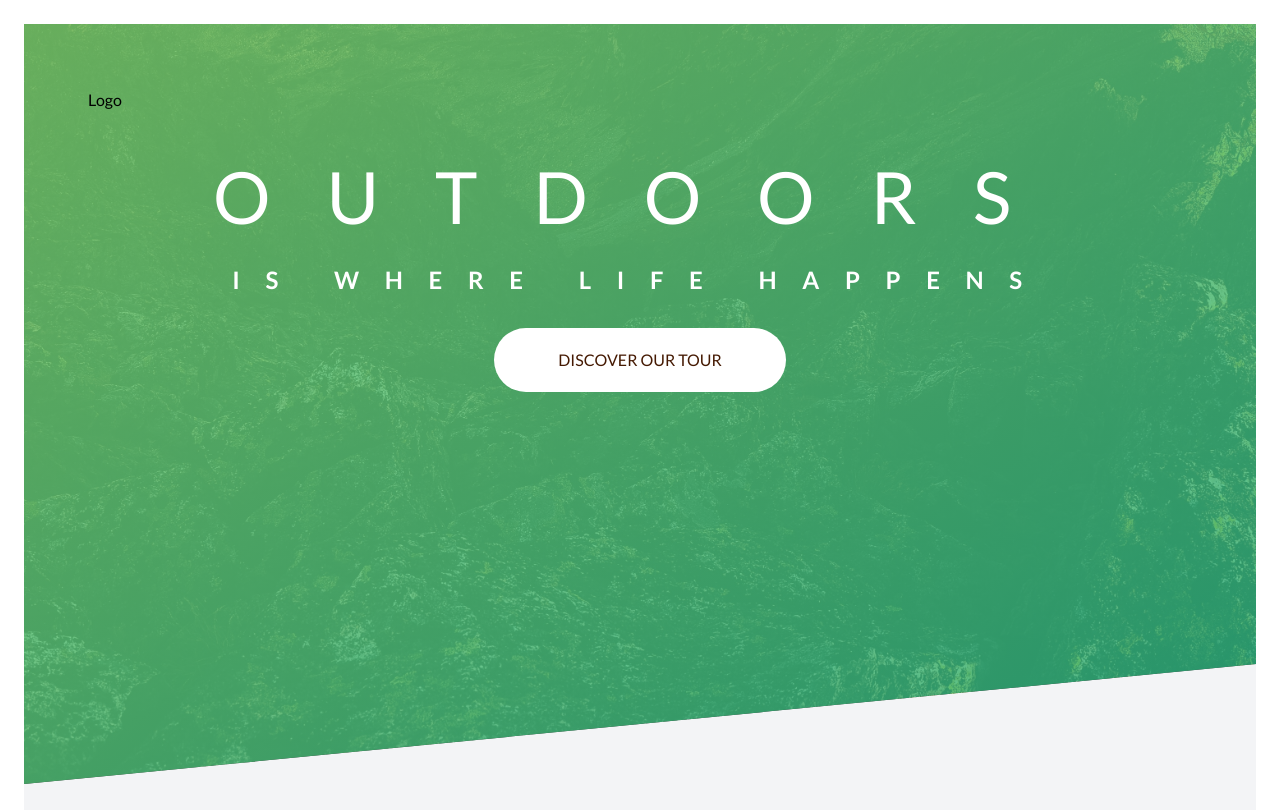
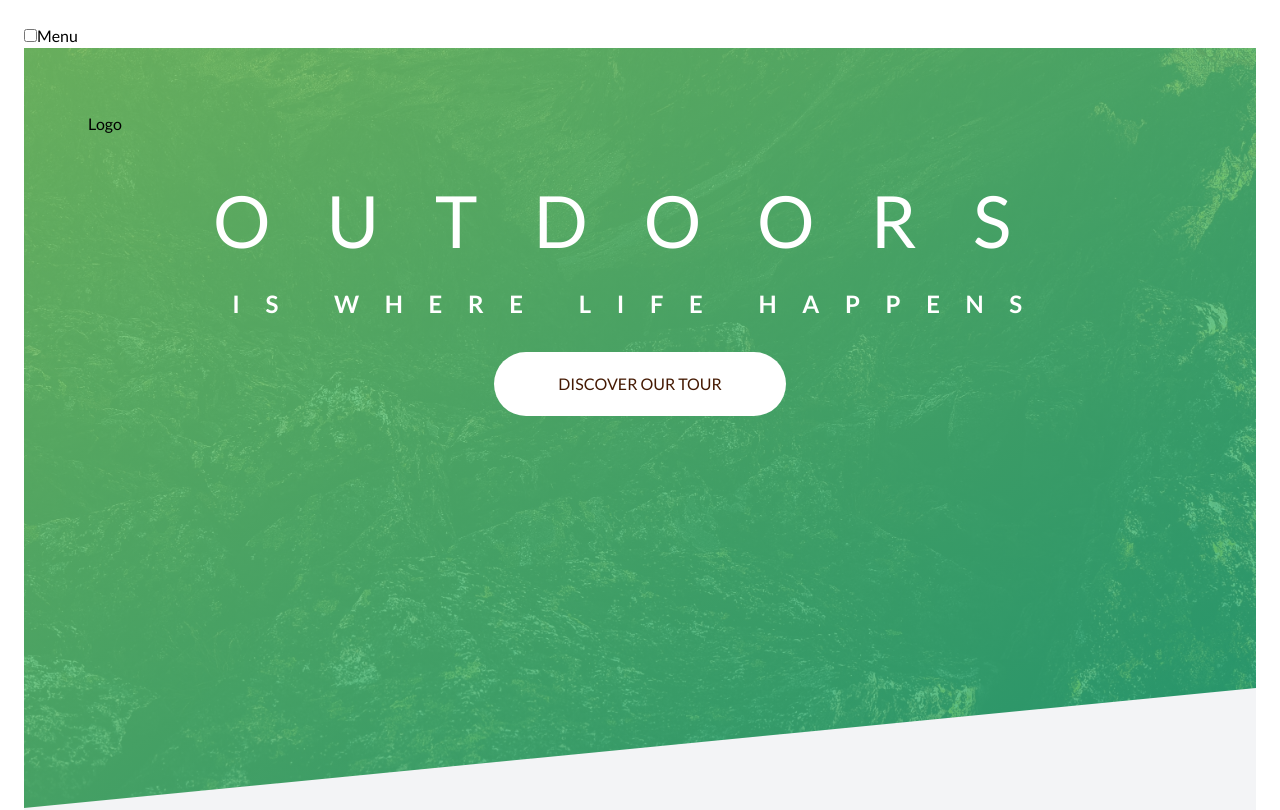
Before and after one commit to OmBharti999/pro, a Next.js app: page / in a window 1280 px wide. Shown: the top 810 px of the page. Built offline with nearby package versions, Linux system fonts and the light colour scheme.

Commit message:
add navbar to center

```diff
--- a/app/_component/navigation/Navigation.tsx
+++ b/app/_component/navigation/Navigation.tsx
@@ -1,7 +1,21 @@
-import "./index.css"
+import "./index.css";
 
 export const Navigation = () => {
   return (
-    <div>Navigation</div>
-  )
-}
+    <div className="fixed right-5 z-50">
+      <div>
+        <input type="checkbox" id="nav-input" />
+        <label htmlFor="nav-input">Menu</label>
+      </div>
+      <nav className="nav-expand flex-center ">
+        <ol>
+          <li className="nav-item">About Natous</li>
+          <li className="nav-item">Your benefit</li>
+          <li className="nav-item">Popular Tours</li>
+          <li className="nav-item">Stories</li>
+          <li className="nav-item">Book Now</li>
+        </ol>
+      </nav>
+    </div>
+  );
+};
--- a/app/_component/navigation/index.css
+++ b/app/_component/navigation/index.css
@@ -0,0 +1,3 @@
+.nav-expand {
+  @apply w-screen h-screen fixed top-0 left-0 ;
+}
--- a/app/page.tsx
+++ b/app/page.tsx
@@ -6,12 +6,14 @@ import {
   Footer,
   Header,
   MainContent,
+  Navigation,
   StoriesSection,
 } from "./_component";
 
 export default function Home() {
   return (
     <>
+      <Navigation />
       <Header />
       <MainContent />
       <Features />
```
